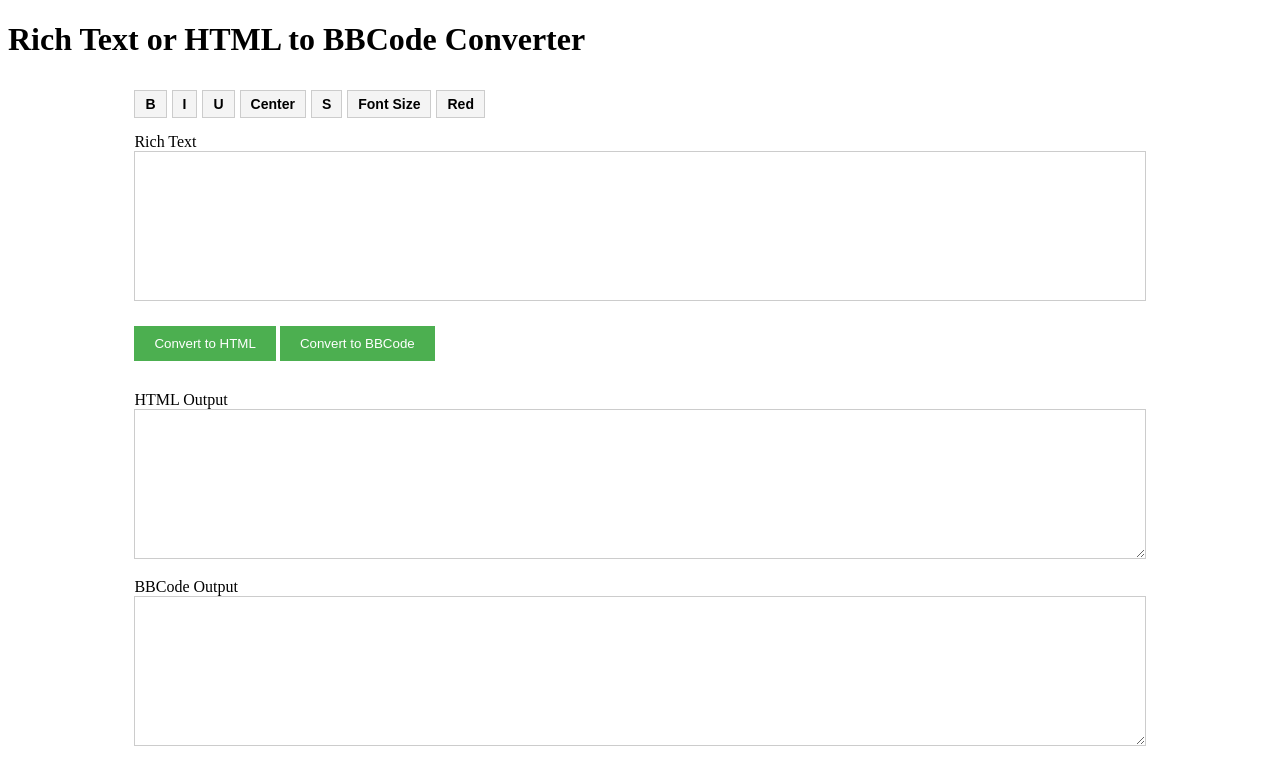
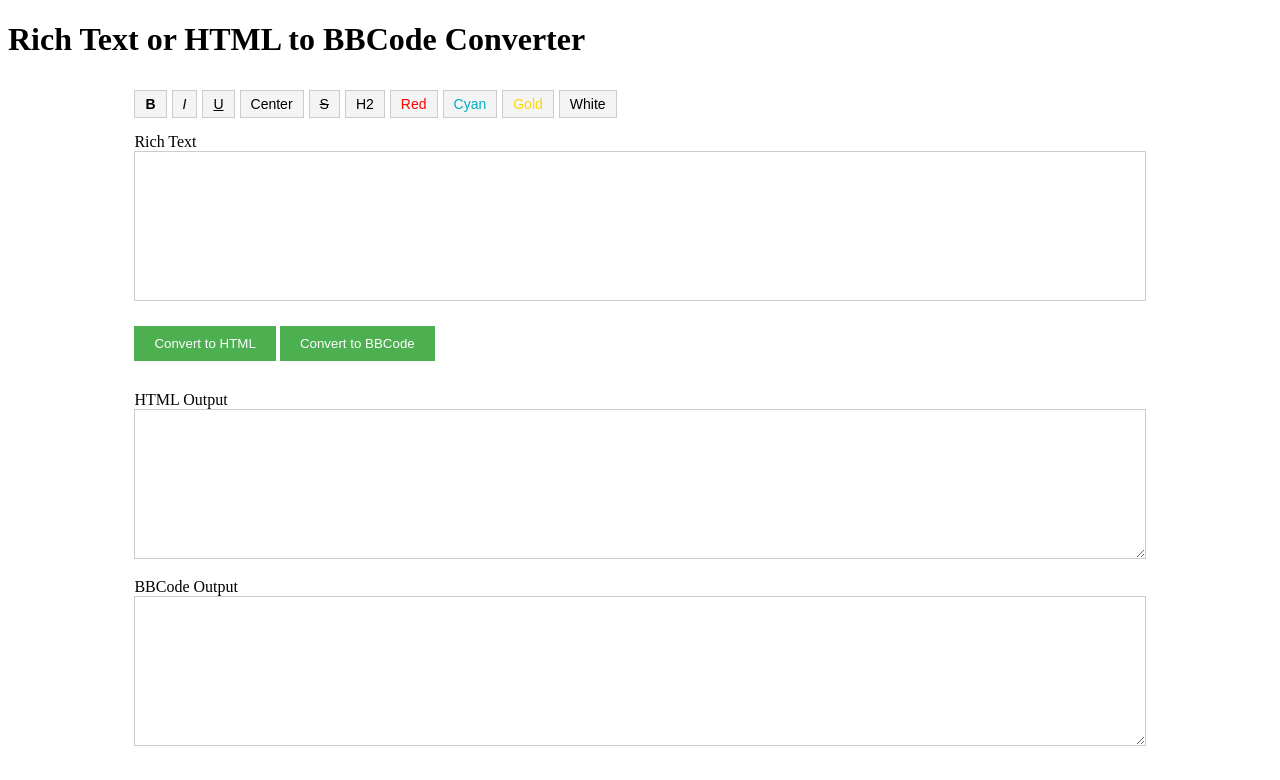
Before and after one commit to almahmudbd/convert-to-bbcode, a plain HTML site: page index.html in a window 1280 px wide. Drawn offline with Linux system fonts and the light colour scheme.

Commit message:
Update index.html

```diff
--- a/index.html
+++ b/index.html
@@ -43,7 +43,7 @@
             background-color: #f4f4f4;
             border: 1px solid #ccc;
             font-size: 14px;
-            font-weight: bold;
+            font-weight: normal;
             color: black; /* Ensure text is visible */
         }
 
@@ -88,15 +88,18 @@
 
     <div class="container">
         <div>
-            <!-- Toolbar for Rich Text Editor -->
+           <!-- Toolbar for Rich Text Editor -->
             <div class="toolbar">
-                <button onclick="document.execCommand('bold', false, null);">B</button>
-                <button onclick="document.execCommand('italic', false, null);">I</button>
-                <button onclick="document.execCommand('underline', false, null);">U</button>
+                <button onclick="document.execCommand('bold', false, null);"><b>B</b></button>
+                <button onclick="document.execCommand('italic', false, null);"><i>I</i></button>
+                <button onclick="document.execCommand('underline', false, null);"><u>U</u></button>
                 <button onclick="document.execCommand('justifyCenter', false, null);">Center</button>
-                <button onclick="document.execCommand('strikethrough', false, null);">S</button>
-                <button onclick="document.execCommand('fontSize', false, '5');">Font Size</button>
-                <button onclick="document.execCommand('foreColor', false, '#ff0000');">Red</button>
+                <button onclick="document.execCommand('strikethrough', false, null);"><strike>S</strike></button>
+                <button onclick="document.execCommand('fontSize', false, '5');">H2</button>
+                <button onclick="document.execCommand('foreColor', false, '#ff0000');"><font color="#ff0000">Red</font></button>
+                <button onclick="document.execCommand('foreColor', false, '#00acc1');"><font color="#00acc1">Cyan</font></button>
+                <button onclick="document.execCommand('foreColor', false, '#ffd700');"><font color="#ffd700">Gold</font></button>
+                <button onclick="document.execCommand('foreColor', false, '#ffffff');"><font color="#00000">White</font></button>
             </div>
             <label for="richTextInput">Rich Text</label>
             <div id="richTextInput" contenteditable="true" class="editable-box"></div>
```
